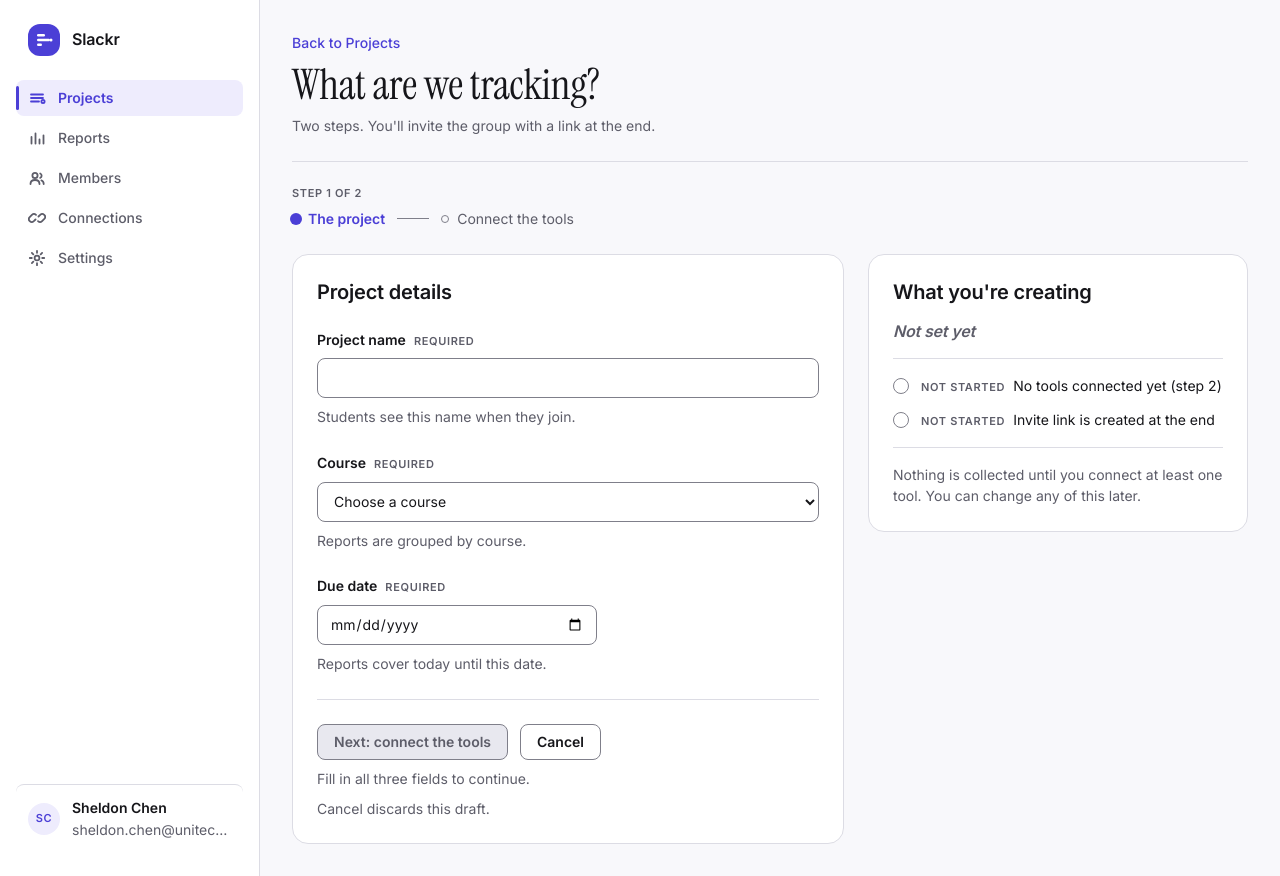
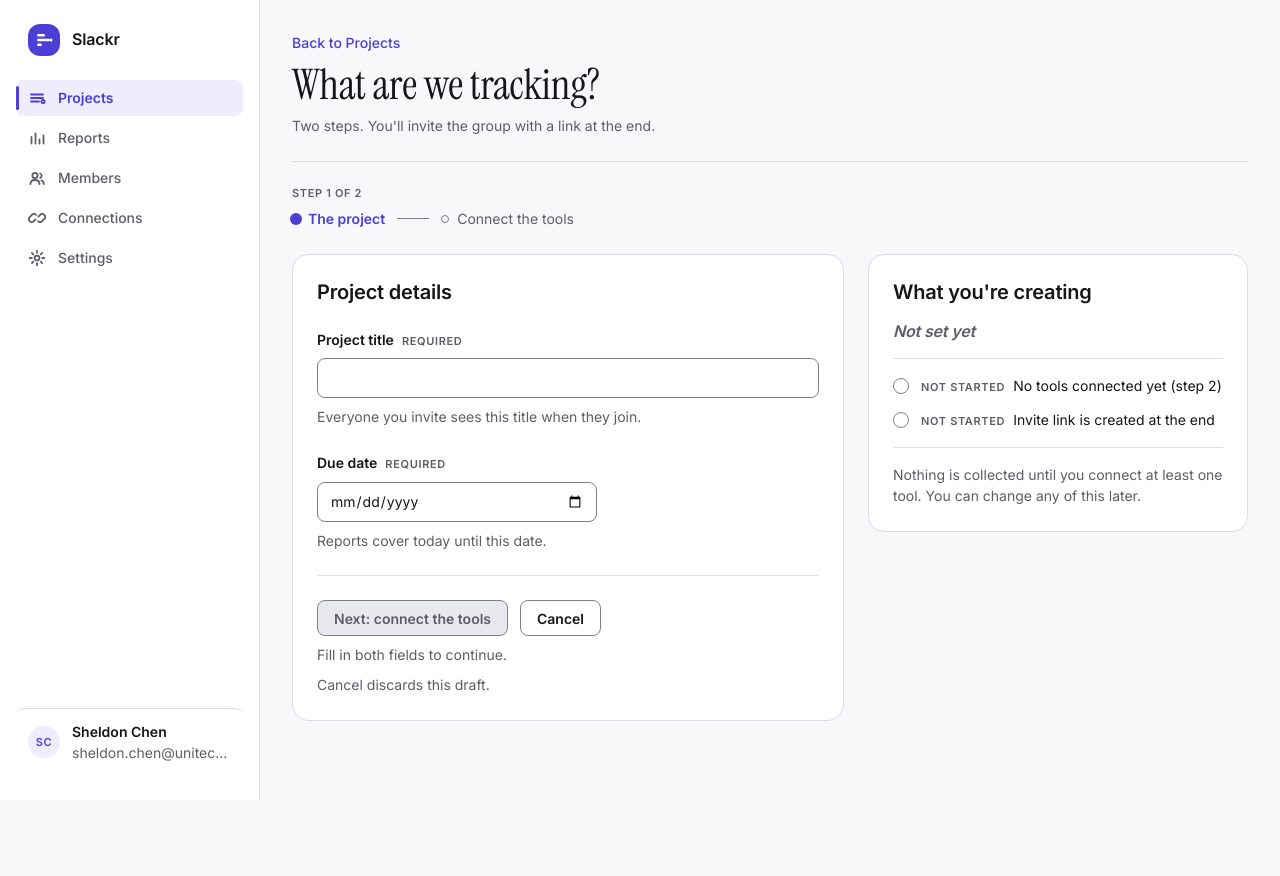
Before and after one commit to jache517/slackr, a Next.js app: page /projects/new in a window 1280 px wide. After the commit the page ends 800 px from the top, so only its background shows below. Built offline with nearby package versions, Linux system fonts and the light colour scheme.

Commit message:
feat: replace the course code with a project title
Projects are identified by a title alone, so the list badge derives its
two letters from the title and the New Project form drops the fixed
course dropdown down to two fields.

```diff
--- a/src/app/(app)/projects/[projectId]/members/page.tsx
+++ b/src/app/(app)/projects/[projectId]/members/page.tsx
@@ -24,7 +24,7 @@ export default async function MembersPage({
         qualifier={
           unmatched
             ? "Work under an unmatched account is left out of the report."
-            : `Nothing collected in ${project.code} is being left out.`
+            : `Nothing collected in ${project.title} is being left out.`
         }
         actions={<Button variant="secondary">Add member</Button>}
       />
@@ -97,7 +97,7 @@ export default async function MembersPage({
           </h2>
           <table className="w-full border-collapse">
             <caption className="pb-3 text-left text-eyebrow font-semibold uppercase tracking-[0.06em] text-ink-500">
-              All {project.members.length} members in {project.code} are linked
+              All {project.members.length} members in {project.title} are linked
               to both GitHub and Google.
             </caption>
             <colgroup>
--- a/src/app/(app)/projects/[projectId]/page.tsx
+++ b/src/app/(app)/projects/[projectId]/page.tsx
@@ -23,7 +23,7 @@ export default async function ProjectDashboardPage({
       <PageHeader
         backLink={{ href: "/projects", label: "Back to Projects" }}
         meta={[
-          project.name,
+          project.title,
           `Due ${project.dueLabel.replace("due ", "")}`,
           `${passing} of ${checks.length} checks pass`,
         ]}
--- a/src/app/(app)/projects/[projectId]/report/[memberSlug]/page.tsx
+++ b/src/app/(app)/projects/[projectId]/report/[memberSlug]/page.tsx
@@ -68,7 +68,7 @@ export default async function MemberDetailPage({
         }}
         meta={[
           member.name,
-          project.code,
+          project.title,
           "1 to 30 Aug 2025",
           `${member.sharePercent}% share`,
           `even split ${evenSplitPercent}%`,
--- a/src/app/(app)/projects/[projectId]/report/page.tsx
+++ b/src/app/(app)/projects/[projectId]/report/page.tsx
@@ -36,7 +36,7 @@ export default async function ReportPage({
           label: "Back to Dashboard",
         }}
         meta={[
-          project.name,
+          project.title,
           "1 to 30 Aug 2025",
           `${totals.events} events`,
           `${members.length} members`,
--- a/src/app/(app)/projects/new/page.tsx
+++ b/src/app/(app)/projects/new/page.tsx
@@ -1,5 +1,4 @@
 import { Button, Card, PageHeader } from "@/components/ui";
-import { COURSE_OPTIONS } from "@/lib/data/fixtures";
 
 export const metadata = { title: "New project - Slackr" };
 
@@ -72,43 +71,19 @@ export default function NewProjectPage() {
             </h2>
 
             <Field
-              id="project-name"
-              label="Project name"
-              help="Students see this name when they join."
+              id="project-title"
+              label="Project title"
+              help="Everyone you invite sees this title when they join."
             >
               <input
-                id="project-name"
-                name="projectName"
+                id="project-title"
+                name="projectTitle"
                 type="text"
                 required
                 autoComplete="off"
-                aria-describedby="project-name-help"
+                aria-describedby="project-title-help"
                 className={controlClass}
               />
-            </Field>
-
-            <Field
-              id="course"
-              label="Course"
-              help="Reports are grouped by course."
-            >
-              <select
-                id="course"
-                name="course"
-                required
-                defaultValue=""
-                aria-describedby="course-help"
-                className={controlClass}
-              >
-                <option value="" disabled>
-                  Choose a course
-                </option>
-                {COURSE_OPTIONS.map((course) => (
-                  <option key={course} value={course}>
-                    {course}
-                  </option>
-                ))}
-              </select>
             </Field>
 
             <div className="max-w-70">
@@ -133,7 +108,7 @@ export default function NewProjectPage() {
             <div className="flex flex-col gap-2">
               <div className="flex gap-3">
                 <Button
-                  disabledReason="Fill in all three fields to continue."
+                  disabledReason="Fill in both fields to continue."
                   aria-describedby="next-reason"
                 >
                   Next: connect the tools
@@ -143,7 +118,7 @@ export default function NewProjectPage() {
                 </Button>
               </div>
               <p id="next-reason" className="text-body text-ink-500">
-                Fill in all three fields to continue.
+                Fill in both fields to continue.
               </p>
               <p id="cancel-note" className="text-body text-ink-500">
                 Cancel discards this draft.
--- a/src/app/(app)/projects/page.tsx
+++ b/src/app/(app)/projects/page.tsx
@@ -7,7 +7,11 @@ import {
   PageHeader,
   TrendCell,
 } from "@/components/ui";
-import { listProjects, type ProjectRecord } from "@/lib/data/queries";
+import {
+  listProjects,
+  projectInitials,
+  type ProjectRecord,
+} from "@/lib/data/queries";
 import type { ProjectStatus } from "@/lib/data/fixtures";
 
 export const metadata = { title: "Projects - Slackr" };
@@ -38,7 +42,7 @@ function ProjectCard({ project }: { project: ProjectRecord }) {
               : "bg-tint-indigo text-indigo-600"
           }`}
         >
-          {attention ? <WarningIcon size={20} /> : project.code.slice(0, 4)}
+          {attention ? <WarningIcon size={20} /> : projectInitials(project.title)}
         </span>
 
         <div className="flex min-w-0 flex-1 flex-col gap-1">
@@ -47,7 +51,7 @@ function ProjectCard({ project }: { project: ProjectRecord }) {
               href={`/projects/${project.id}`}
               className="text-indigo-600 underline underline-offset-2 hover:text-indigo-700 hover:decoration-2"
             >
-              {project.name}
+              {project.title}
             </Link>
           </h3>
           <p className={`text-body ${statusTone[project.status]}`}>
@@ -62,7 +66,7 @@ function ProjectCard({ project }: { project: ProjectRecord }) {
           <TrendCell
             points={project.weeklyEvents}
             trend={project.trend}
-            title={`${project.code} activity across the last four weeks: ${
+            title={`${project.title} activity across the last four weeks: ${
               project.trend === "no_data" ? "not enough data" : project.trend
             }.`}
           />
--- a/src/lib/data/fixtures.ts
+++ b/src/lib/data/fixtures.ts
@@ -34,9 +34,7 @@ export type MemberRecord = {
 
 export type ProjectRecord = {
   id: string;
-  code: string;
-  name: string;
-  course: string;
+  title: string;
   status: ProjectStatus;
   dueLabel: string;
   memberCount: number;
@@ -128,9 +126,7 @@ const comp30022Members: MemberRecord[] = [
 export const PROJECTS: ProjectRecord[] = [
   {
     id: "comp30022",
-    code: "COMP30022",
-    name: "COMP30022 Final Project",
-    course: "COMP30022 IT Project",
+    title: "COMP30022 Final Project",
     status: "needs_attention",
     dueLabel: "due in 2 days",
     memberCount: 4,
@@ -152,9 +148,7 @@ export const PROJECTS: ProjectRecord[] = [
   },
   {
     id: "info20003",
-    code: "INFO20003",
-    name: "INFO20003 Group Project",
-    course: "INFO20003 Database Systems",
+    title: "INFO20003 Group Project",
     status: "collecting",
     dueLabel: "due 5 Oct 2025",
     memberCount: 5,
@@ -169,9 +163,7 @@ export const PROJECTS: ProjectRecord[] = [
   },
   {
     id: "swen30006",
-    code: "SWEN30006",
-    name: "SWEN30006 Project 2",
-    course: "SWEN30006 Software Modelling and Design",
+    title: "SWEN30006 Project 2",
     status: "too_early",
     dueLabel: "due 15 Sep 2025",
     memberCount: 3,
@@ -186,12 +178,3 @@ export const PROJECTS: ProjectRecord[] = [
     members: [],
   },
 ];
-
-export const COURSE_OPTIONS = [
-  "COMP30022 IT Project",
-  "COMP30023 Computer Systems",
-  "INFO20003 Database Systems",
-  "INFO30005 Web Information Technologies",
-  "SWEN30006 Software Modelling and Design",
-  "SWEN90007 Software Design and Architecture",
-];
--- a/src/lib/data/queries.ts
+++ b/src/lib/data/queries.ts
@@ -181,3 +181,15 @@ export async function getReadinessChecks(
 
   return checks;
 }
+
+/**
+ * Compact badge for a project: the first letter of its first two words.
+ * "COMP30022 Final Project" -> "CF". Falls back to the first two characters
+ * when the title is a single word.
+ */
+export function projectInitials(title: string) {
+  const words = title.trim().split(/\s+/).filter(Boolean);
+  if (words.length === 0) return "";
+  if (words.length === 1) return words[0].slice(0, 2).toUpperCase();
+  return (words[0][0] + words[1][0]).toUpperCase();
+}
```
